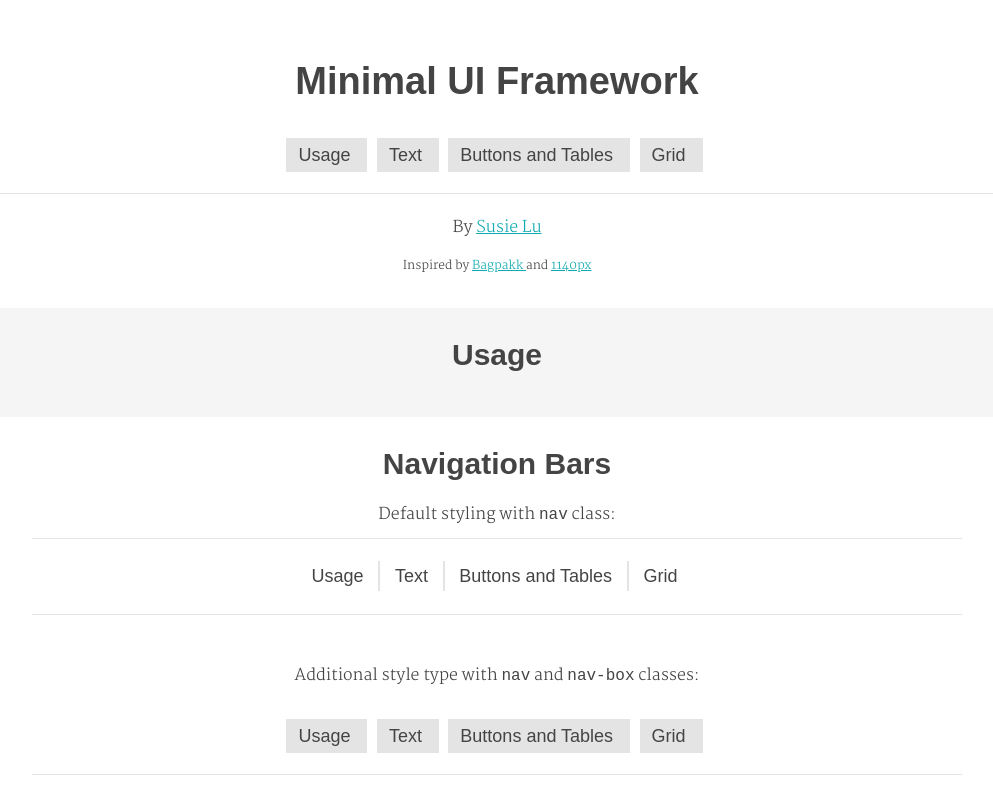
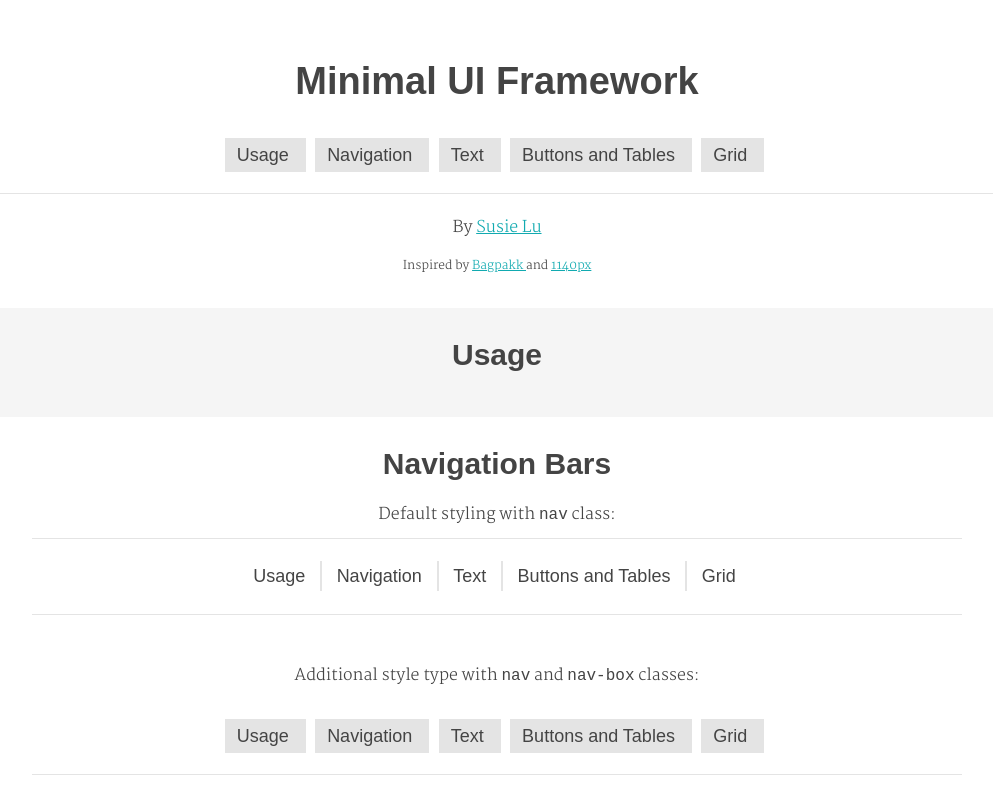
Before and after one commit to susielu/minimal-ui, a website: page example.html in a window 1280 px wide. Shown: the top 800 px of the page, without its empty margins (143-1136 px from the left). Drawn offline with Linux system fonts and the light colour scheme; a web font is replaced by a local one.

Commit message:
added nav section

```diff
--- a/example.html
+++ b/example.html
@@ -28,6 +28,7 @@
         <h1 class="column12">Minimal UI Framework</h1>
         <nav class="column12 nav nav-box">
             <a href="#usage">Usage</a>
+            <a href="#nav">Navigation</a>
             <a href="#text">Text</a>
             <a href="#btnsAndTables">Buttons and Tables</a>
             <a href="#grid">Grid</a>
@@ -59,6 +60,7 @@
         <p>Default styling with <code>nav</code> class:</p>
         <div class=" nav">
             <a href="#usage">Usage</a>
+            <a href="#nav">Navigation</a>
             <a href="#text">Text</a>
             <a href="#btnsAndTables">Buttons and Tables</a>
             <a href="#grid">Grid</a>
@@ -70,6 +72,7 @@
         </p>
         <div class=" nav nav-box">
             <a href="#usage">Usage</a>
+            <a href="#nav">Navigation</a>
             <a href="#text">Text</a>
             <a href="#btnsAndTables">Buttons and Tables</a>
             <a href="#grid">Grid</a>
```
